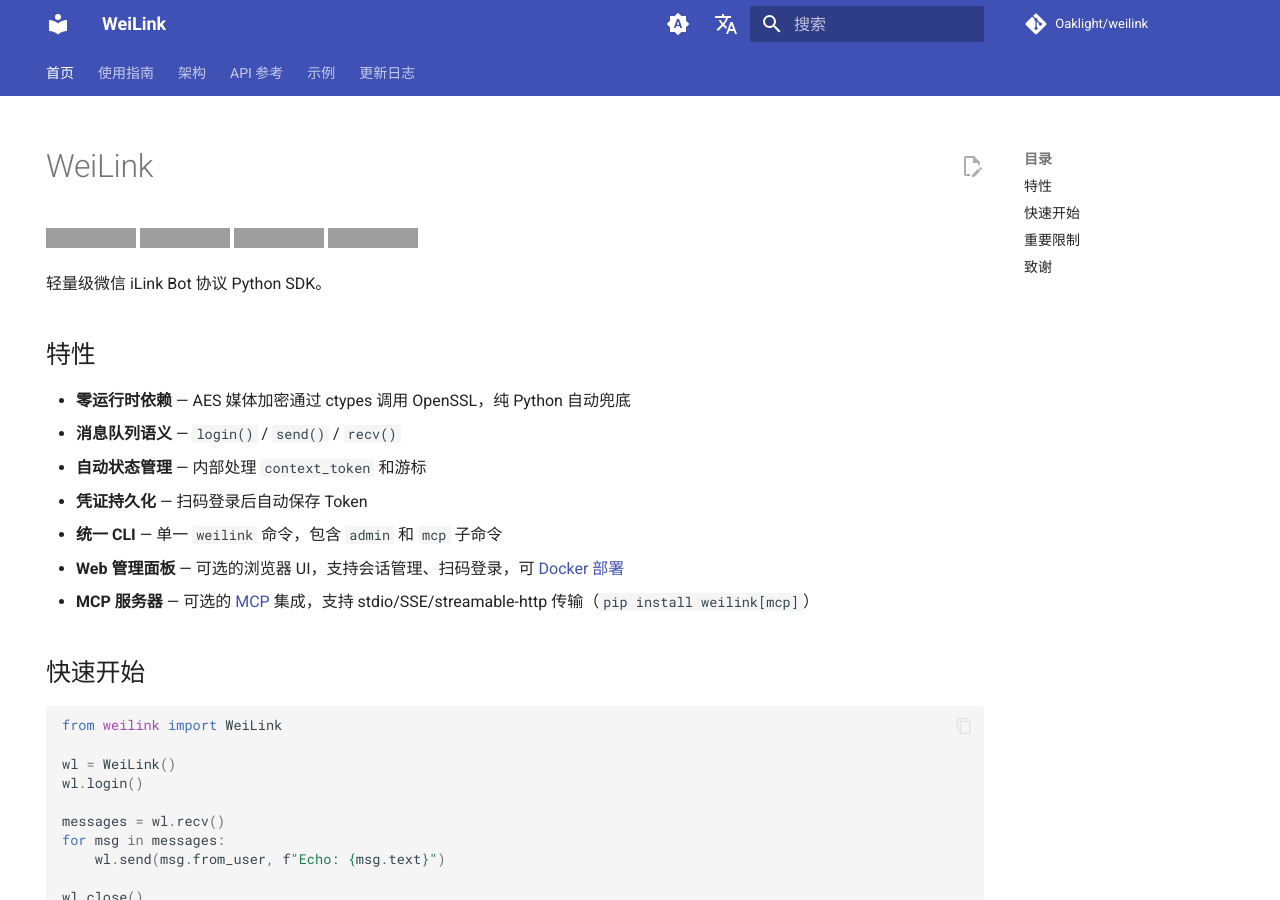
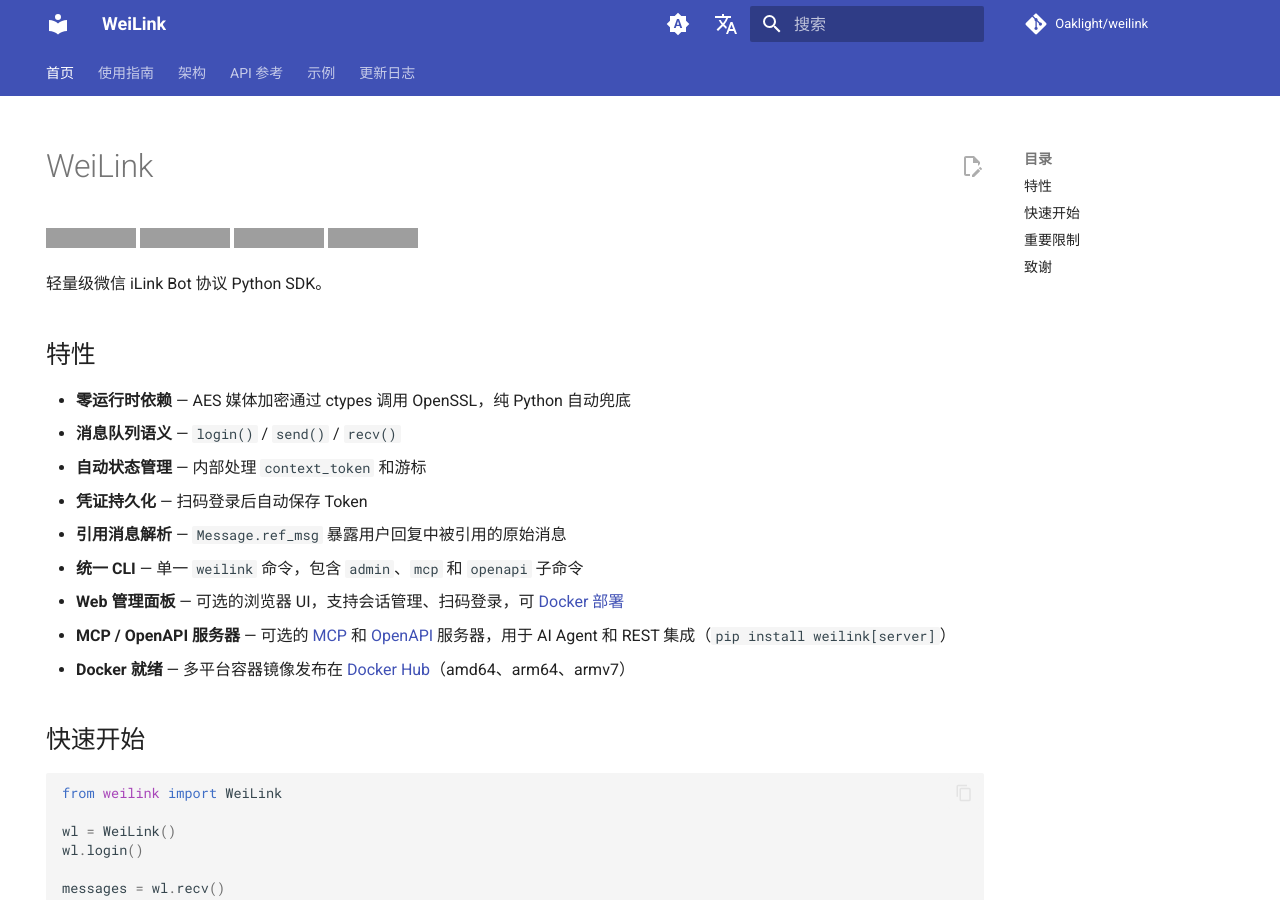
Before and after one commit to Oaklight/weilink, an MkDocs documentation site: the page built from docs/index.md, in a window 1280 px wide and 900 px high. Built offline with MkDocs 1.6.1 and Material for MkDocs 9.7.7, drawn with Linux system fonts in a browser that asks for light colours; comment, search, counter and statistics services are not loaded; grey boxes are pictures that could not be loaded.

Commit message:
Update features: ref_msg, MCP/OpenAPI server, Docker multi-platform

```diff
--- a/docs/index.md
+++ b/docs/index.md
@@ -19,9 +19,11 @@ hide:
 - **消息队列语义** — `login()` / `send()` / `recv()`
 - **自动状态管理** — 内部处理 `context_token` 和游标
 - **凭证持久化** — 扫码登录后自动保存 Token
-- **统一 CLI** — 单一 `weilink` 命令，包含 `admin` 和 `mcp` 子命令
+- **引用消息解析** — `Message.ref_msg` 暴露用户回复中被引用的原始消息
+- **统一 CLI** — 单一 `weilink` 命令，包含 `admin`、`mcp` 和 `openapi` 子命令
 - **Web 管理面板** — 可选的浏览器 UI，支持会话管理、扫码登录，可 [Docker 部署](usage/docker.md)
-- **MCP 服务器** — 可选的 [MCP](usage/mcp.md) 集成，支持 stdio/SSE/streamable-http 传输（`pip install weilink[mcp]`）
+- **MCP / OpenAPI 服务器** — 可选的 [MCP](usage/mcp.md) 和 [OpenAPI](usage/openapi.md) 服务器，用于 AI Agent 和 REST 集成（`pip install weilink[server]`）
+- **Docker 就绪** — 多平台容器镜像发布在 [Docker Hub](https://hub.docker.com/r/oaklight/weilink)（amd64、arm64、armv7）
 
 ## 快速开始
 
```
